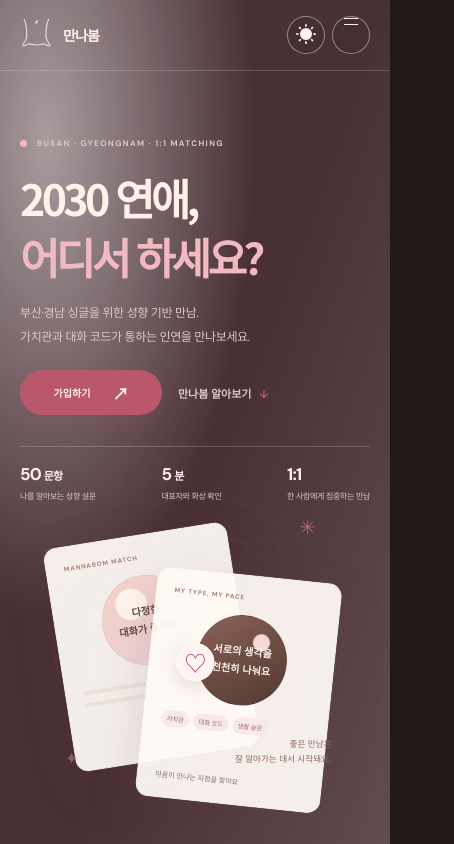
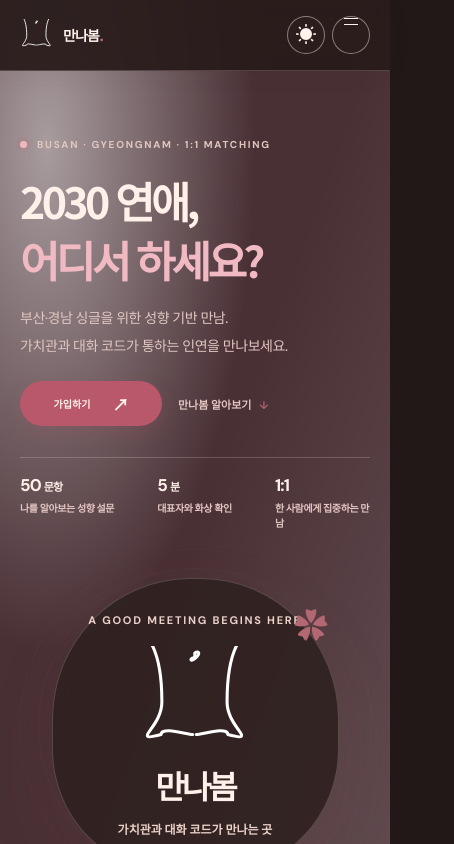
Before and after one commit to parknayoung-mnb/mannabom, a website: page index.html in a window 390 px wide. Both pictures are taken after a click on the button "다크 모드로 전환". Shown: the top 844 px of the page, 454 px wide, since content can reach past the window. Drawn offline with Linux system fonts and the light colour scheme.

Commit message:
Improve homepage readability and founder profile

```diff
--- a/index.html
+++ b/index.html
@@ -54,13 +54,15 @@
             <div><strong>1:1</strong><small>한 사람에게 집중하는 만남</small></div>
           </div>
         </div>
-        <div class="hero-art" aria-label="성향 카드와 매칭 카드 일러스트">
-          <div class="orbit orbit-large"></div><div class="orbit orbit-small"></div>
-          <div class="profile-card card-back"><span class="card-kicker">MANNABOM MATCH</span><span class="card-avatar avatar-peach">다정한<br>대화가 좋아요</span><span class="card-line"></span><span class="card-line short"></span></div>
-          <div class="match-heart" aria-hidden="true">♡</div>
-          <div class="profile-card card-front"><span class="card-kicker">MY TYPE, MY PACE</span><span class="card-avatar avatar-cocoa">서로의 생각을<br>천천히 나눠요</span><span class="card-tags"><i>가치관</i><i>대화 코드</i><i>생활 습관</i></span><span class="card-caption">마음이 만나는 지점을 찾아요</span></div>
-          <span class="sparkle sparkle-one" aria-hidden="true">✳</span><span class="sparkle sparkle-two" aria-hidden="true">✦</span>
-          <p class="art-note">좋은 만남은<br>잘 알아가는 데서 시작돼요.</p>
+        <div class="hero-art" aria-label="만나봄 공식 로고">
+          <div class="logo-orbit logo-orbit-outer" aria-hidden="true"></div>
+          <div class="hero-logo-plate">
+            <span class="logo-kicker">A GOOD MEETING BEGINS HERE</span>
+            <img class="hero-company-mark" src="./assets/mannabom-mark.svg" alt="">
+            <span class="hero-company-name">만나봄</span>
+            <span class="logo-caption">가치관과 대화 코드가 만나는 곳</span>
+          </div>
+          <span class="logo-sparkle" aria-hidden="true">✿</span>
         </div>
       </div>
       <a class="scroll-cue" href="#about"><span></span> SCROLL TO MEET</a>
@@ -119,8 +121,6 @@
       <div class="container trust-layout">
         <div class="founder-card">
           <div class="founder-photo"><img src="./assets/representative.jpg" alt="만나봄 대표자 프로필 사진"></div>
-          <div><p class="founder-role">FOUNDER · MATCHMAKER</p><h3>만나봄 대표자</h3><p class="founder-caption">한 사람의 이야기를 먼저 듣습니다.</p></div>
-          <img class="founder-logo" src="./assets/mannabom-mark.svg" alt="만나봄 로고">
         </div>
         <div class="trust-main"><p class="eyebrow">MEET THE FOUNDER</p><h2 id="trust-title">대표가 얼굴을 공개하고,<br><span>먼저 직접 인사합니다.</span></h2><div class="trust-copy"><p>제약회사 품질보증(QA) 4년의 꼼꼼함과 연애 상담 채널 2년 운영으로 쌓은 소통 경험을 만나봄에 담았습니다. 대표자가 직접 5분 화상으로 인사하고 본인 여부와 대화 매너를 확인해요. 얼굴과 운영 주체를 먼저 공개하는 것부터 신뢰가 시작된다고 믿습니다.</p><div class="trust-chips"><span>제약 QA 경력 4년</span><span>TikTok 연애 상담 채널 5,000 팔로워</span><span>연애 상담 채널 2년 운영</span></div></div></div>
       </div>
--- a/styles.css
+++ b/styles.css
@@ -345,3 +345,61 @@ body[data-theme="dark"] .contact-flower b { color: #f3bdc4; }
 @media (prefers-reduced-motion: reduce) {
   *, *::before, *::after { scroll-behavior: auto !important; transition-duration: .01ms !important; animation-duration: .01ms !important; }
 }
+
+/* Readable, anchored brand presentation */
+html { scroll-padding-top: 98px; }
+.site-header { position: fixed; background: rgba(255,237,240,.92); backdrop-filter: blur(14px); box-shadow: 0 4px 20px rgba(87,58,53,.06); }
+.primary-nav { font-size: 13px; font-weight: 700; }
+.hero-art { display: grid; place-items: center; height: 465px; }
+.logo-orbit { position: absolute; width: min(420px, 90%); aspect-ratio: 1; border: 1px solid rgba(112,72,62,.18); border-radius: 50%; }
+.logo-orbit::before, .logo-orbit::after { position: absolute; inset: 24px; border: 1px solid rgba(178,103,114,.16); border-radius: inherit; content: ""; }
+.logo-orbit::after { inset: -20px; border-style: dashed; opacity: .65; }
+.hero-logo-plate { position: relative; display: flex; width: min(340px, 84%); min-height: 350px; align-items: center; flex-direction: column; justify-content: center; padding: 34px; border: 1px solid rgba(112,72,62,.16); border-radius: 48% 48% 42% 42%; background: rgba(255,253,249,.76); box-shadow: 0 28px 70px rgba(112,72,62,.12); text-align: center; }
+.logo-kicker { color: #845b56; font-size: 11px; font-weight: 800; letter-spacing: .16em; }
+.hero-company-mark { display: block; width: 145px; height: 145px; margin: 19px auto 4px; object-fit: contain; }
+.hero-company-name { color: #70483e; font-family: "Noto Sans KR", sans-serif; font-size: 38px; font-weight: 800; letter-spacing: -.09em; }
+.logo-caption { margin-top: 12px; color: #71544e; font-size: 14px; font-weight: 700; }
+.logo-sparkle { position: absolute; top: 14%; right: 12%; color: #b26772; font-size: 34px; }
+.hero .eyebrow, .section-label { font-size: 11px; font-weight: 800; }
+.hero-copy, .about-description, .how-intro, .step p, .service-text p, .trust-copy p, .contact-copy { font-size: 14px; font-weight: 500; }
+.hero-facts small { font-size: 11px; font-weight: 600; }
+.promise-row article h3, .step h3, .service-text h3 { font-size: 16px; font-weight: 800; }
+.promise-row article p { font-size: 12px; font-weight: 500; }
+.step-foot, .service-number, .service-price span, .price-note { font-size: 10px; font-weight: 700; }
+.trust-layout { grid-template-columns: 350px 1fr; gap: 65px; }
+.founder-card { display: flex; justify-content: center; min-height: 0; padding: 0; border: 0; border-radius: 0; background: transparent; }
+.founder-photo { width: 250px; height: 375px; border-radius: 130px 130px 18px 18px; box-shadow: 0 24px 52px rgba(75,48,42,.18); }
+.trust-copy p { font-size: 14px; font-weight: 500; }
+.trust-chips span { font-size: 10px; font-weight: 700; }
+body[data-theme="dark"] .site-header { background: rgba(40,27,26,.94); }
+body[data-theme="dark"] .hero-logo-plate { border-color: rgba(255,244,238,.18); background: rgba(47,34,32,.9); }
+body[data-theme="dark"] .hero-company-name { color: #fff0e9; }
+body[data-theme="dark"] .logo-kicker, body[data-theme="dark"] .logo-caption { color: #ead0c9; }
+body[data-theme="dark"] .hero-company-mark { filter: brightness(0) invert(1); }
+body[data-theme="dark"] .founder-card { background: transparent; }
+@media (max-width: 950px) {
+  .trust-layout { grid-template-columns: 270px 1fr; }
+  .founder-photo { width: 215px; height: 323px; }
+  .hero-logo-plate { min-height: 320px; }
+}
+@media (max-width: 650px) {
+  html { scroll-padding-top: 80px; }
+  .site-header .header-inner { height: 70px; }
+  .hero-art { height: 350px; margin-top: 14px; transform: none; }
+  .hero-logo-plate { width: min(290px, 82%); min-height: 290px; }
+  .hero-company-mark { width: 112px; height: 112px; }
+  .hero-company-name { font-size: 32px; }
+  .logo-caption { font-size: 12px; }
+  .hero .eyebrow { font-size: 10px; }
+  .hero-copy { font-size: 14px; }
+  .hero-facts small { font-size: 10px; }
+  .section-label { font-size: 10px; }
+  .about-description { font-size: 13px; }
+  .how-intro, .step p, .service-text p, .trust-copy p, .contact-copy { font-size: 12px; }
+  .step h3, .service-text h3, .promise-row article h3 { font-size: 14px; }
+  .trust-layout { gap: 30px; }
+  .founder-card { width: 100%; justify-content: center; }
+  .founder-photo { width: 190px; height: 285px; }
+  .trust-chips span { font-size: 9px; }
+  .contact { padding-bottom: 82px; }
+}
```
